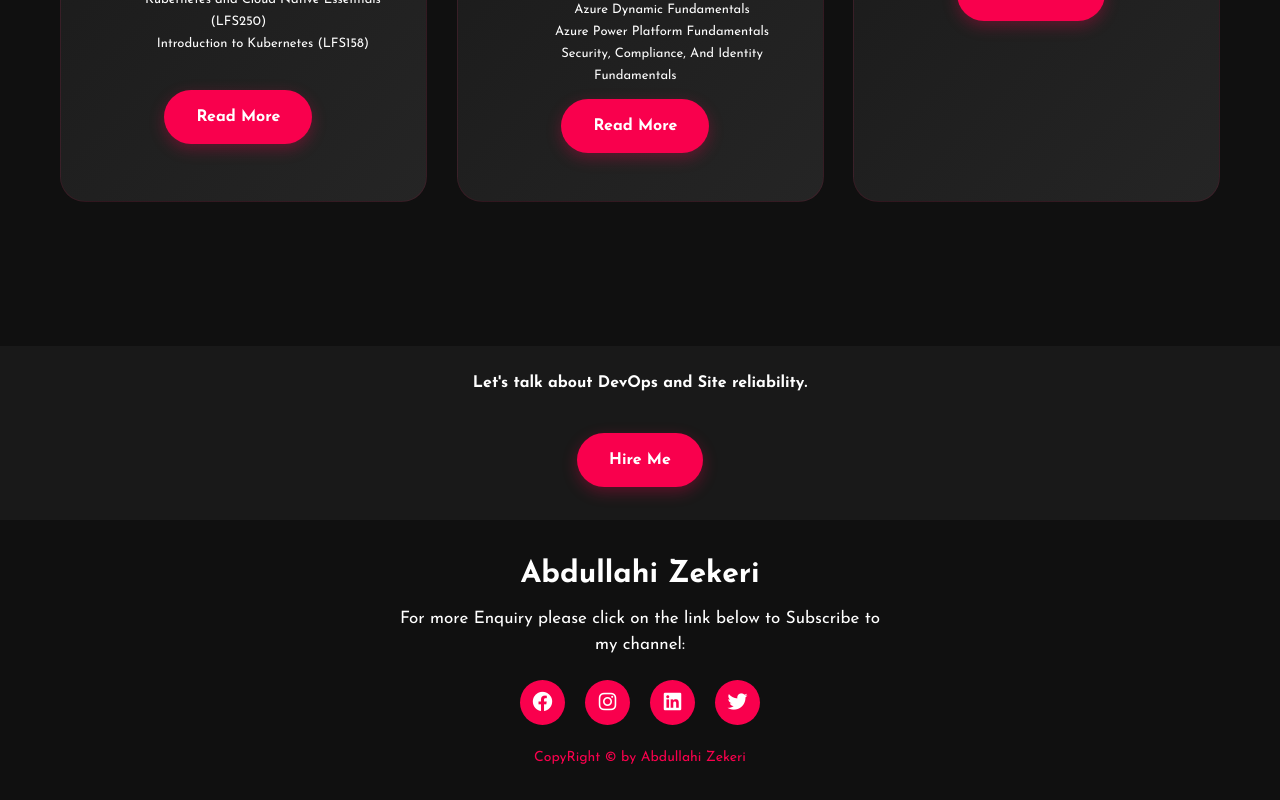
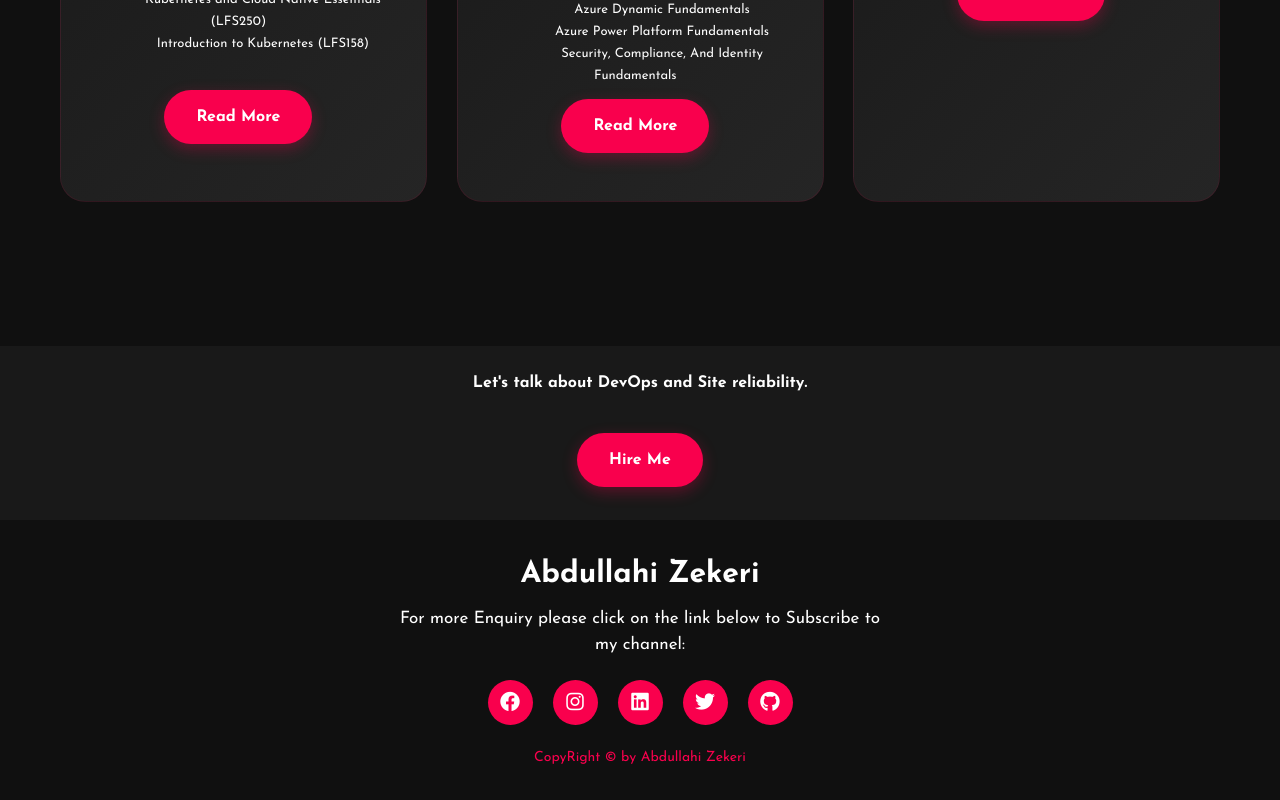
Before and after one commit to Bayoor/zek-s-portfolio, a React (Vite) app: page / in a window 1280 px wide. Shown: the part 4407-5207 px from the top of the page. Built offline with nearby package versions, Linux system fonts and the light colour scheme.

Commit message:
minor changes

```diff
--- a/src/index.css
+++ b/src/index.css
@@ -234,6 +234,9 @@ body {
   width: 3px;
   height: 1px;
 }
+.card:single-button {
+  background-color: lightblue;
+}
 
 .card::-webkit-scrollbar-track {
   background: transparent;
--- a/src/layout/footer/Footer.jsx
+++ b/src/layout/footer/Footer.jsx
@@ -37,6 +37,14 @@ const Footer = () => {
         >
           <i className="fa-brands fa-twitter"></i>
         </a>
+
+          <a
+              href="https://github.com/abdullahizekeri?tab=repositories"
+              target="_blank"
+              rel="noopener noreferrer"
+          >
+              <i className="fa-brands fa-github"></i>
+          </a>
       </div>
       <p className="end">CopyRight &copy; by Abdullahi Zekeri</p>
     </footer>
--- a/src/portfolio/contact/Contact.jsx
+++ b/src/portfolio/contact/Contact.jsx
@@ -10,8 +10,9 @@ const Contact = () => {
         label={"Hire Me"}
        className="button btn-bg"
       />
+    </div>
 
-    </div>
+
   );
 };
 
--- a/src/portfolio/index.jsx
+++ b/src/portfolio/index.jsx
@@ -15,7 +15,6 @@ const Portfolio = () => {
       <Experience />
       <Certificates />
       <Contact />
-
       <Footer />
     </div>
   );
```
